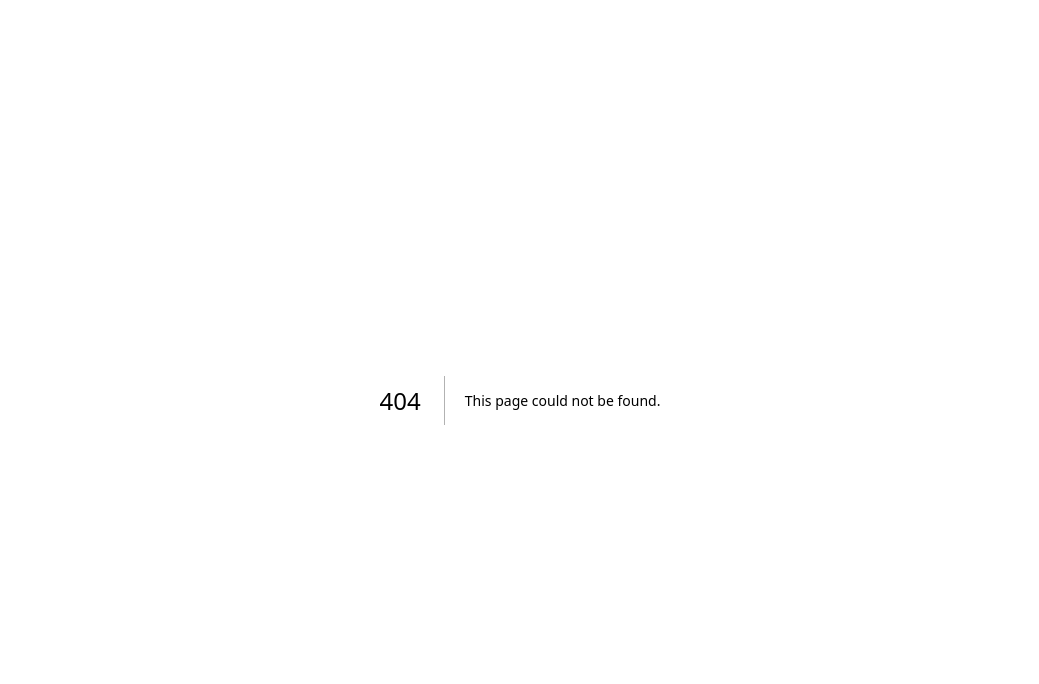
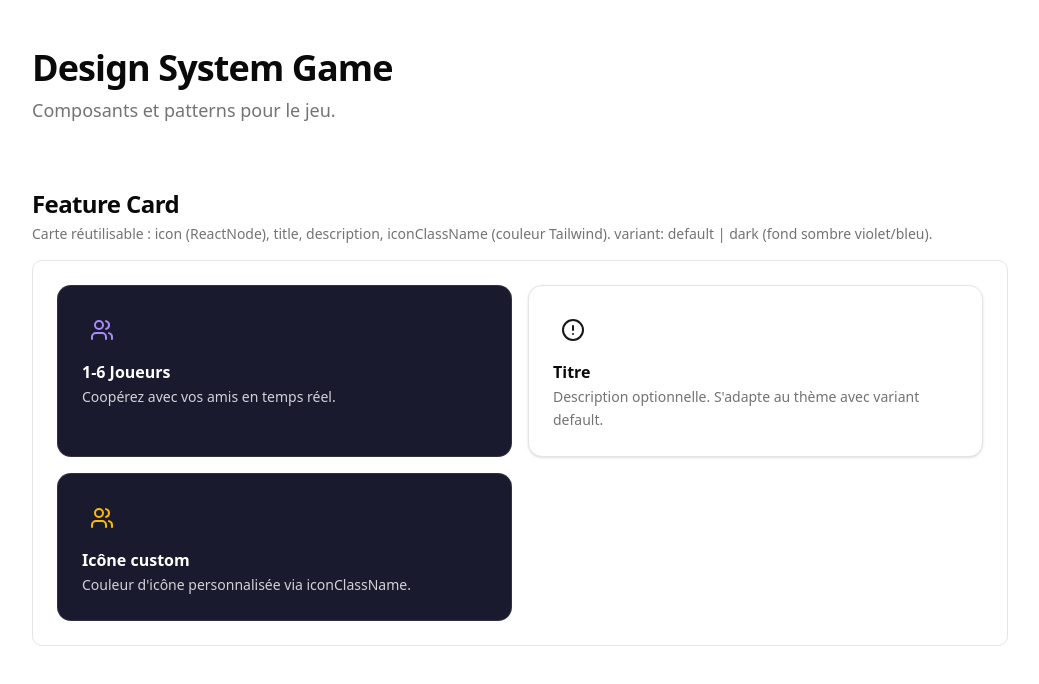
Before and after one commit to LignacAntony/fantasia-adventure, a Next.js app: page /design-system-game in a window 1280 px wide. Before the commit this address had no page. Shown: the top 684 px of the page, without its empty margins (120-1159 px from the left). Built offline with nearby package versions, Linux system fonts and the light colour scheme.

Commit message:
game card

```diff
--- /dev/null
+++ b/src/app/design-system-game/page.tsx
@@ -0,0 +1,70 @@
+"use client"
+
+import { FeatureCard } from "@/components/feature-card"
+import { AlertCircleIcon, Users } from "lucide-react"
+
+function Section({
+  title,
+  description,
+  children,
+}: {
+  title: string
+  description?: string
+  children: React.ReactNode
+}) {
+  return (
+    <section className="space-y-4">
+      <div>
+        <h2 className="text-2xl font-semibold tracking-tight">{title}</h2>
+        {description && (
+          <p className="text-muted-foreground mt-1 text-sm">{description}</p>
+        )}
+      </div>
+      <div className="rounded-lg border bg-card p-6">{children}</div>
+    </section>
+  )
+}
+
+export default function DesignSystemGamePage() {
+  return (
+    <div className="min-h-screen bg-background">
+      <div className="mx-auto max-w-5xl space-y-16 px-6 py-12">
+        <header>
+          <h1 className="text-4xl font-bold tracking-tight">
+            Design System Game
+          </h1>
+          <p className="text-muted-foreground mt-2 text-lg">
+            Composants et patterns pour le jeu.
+          </p>
+        </header>
+
+        <Section
+          title="Feature Card"
+          description="Carte réutilisable : icon (ReactNode), title, description, iconClassName (couleur Tailwind). variant: default | dark (fond sombre violet/bleu)."
+        >
+          <div className="grid gap-4 sm:grid-cols-2">
+            <FeatureCard
+              icon={<Users />}
+              title="1-6 Joueurs"
+              description="Coopérez avec vos amis en temps réel."
+              variant="dark"
+            />
+            <FeatureCard
+              icon={<AlertCircleIcon />}
+              title="Titre"
+              description="Description optionnelle. S'adapte au thème avec variant default."
+              variant="default"
+            />
+            <FeatureCard
+              icon={<Users />}
+              iconClassName="text-amber-400"
+              title="Icône custom"
+              description="Couleur d'icône personnalisée via iconClassName."
+              variant="dark"
+            />
+          </div>
+        </Section>
+      </div>
+    </div>
+  )
+}
--- a/src/app/design-system/page.tsx
+++ b/src/app/design-system/page.tsx
@@ -222,6 +222,7 @@ export default function DesignSystemPage() {
             <Button disabled>Disabled</Button>
           </div>
         </Section>
+
 
         {/* Badge */}
         <Section
--- /dev/null
+++ b/src/components/feature-card.tsx
@@ -0,0 +1,75 @@
+import * as React from "react"
+
+import { cn } from "@/lib/utils"
+
+export interface FeatureCardProps
+  extends Omit<React.ComponentProps<"div">, "title"> {
+  icon?: React.ReactNode
+  iconClassName?: string
+  title: React.ReactNode
+  description?: React.ReactNode
+  variant?: "default" | "dark"
+}
+
+function FeatureCard({
+  icon,
+  iconClassName,
+  title,
+  description,
+  variant = "default",
+  className,
+  ...props
+}: FeatureCardProps) {
+  const defaultIconColor =
+    variant === "default" ? "text-primary" : "text-[#a78bfa]"
+
+  return (
+    <div
+      role="article"
+      className={cn(
+        "flex flex-col gap-3 rounded-xl border p-6 text-left",
+        variant === "default" &&
+          "bg-card text-card-foreground border-border shadow-sm",
+        variant === "dark" &&
+          "border-white/10 bg-[#1a1a2e] text-white shadow-[0_0_0_1px_rgba(255,255,255,0.05)]",
+        className
+      )}
+      {...props}
+    >
+      {icon && (
+        <div
+          className={cn(
+            "flex size-10 items-center justify-center [&>svg]:size-6",
+            iconClassName ?? defaultIconColor
+          )}
+        >
+          {icon}
+        </div>
+      )}
+      <div className="space-y-1">
+        <h3
+          className={cn(
+            "font-semibold leading-tight",
+            variant === "default" && "text-card-foreground",
+            variant === "dark" && "text-white"
+          )}
+        >
+          {title}
+        </h3>
+        {description && (
+          <p
+            className={cn(
+              "text-sm leading-relaxed",
+              variant === "default" && "text-muted-foreground",
+              variant === "dark" && "text-white/80"
+            )}
+          >
+            {description}
+          </p>
+        )}
+      </div>
+    </div>
+  )
+}
+
+export { FeatureCard }
```
